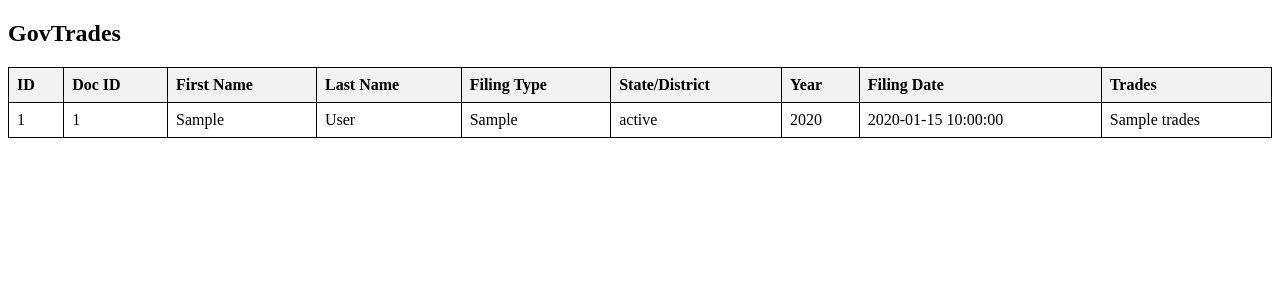
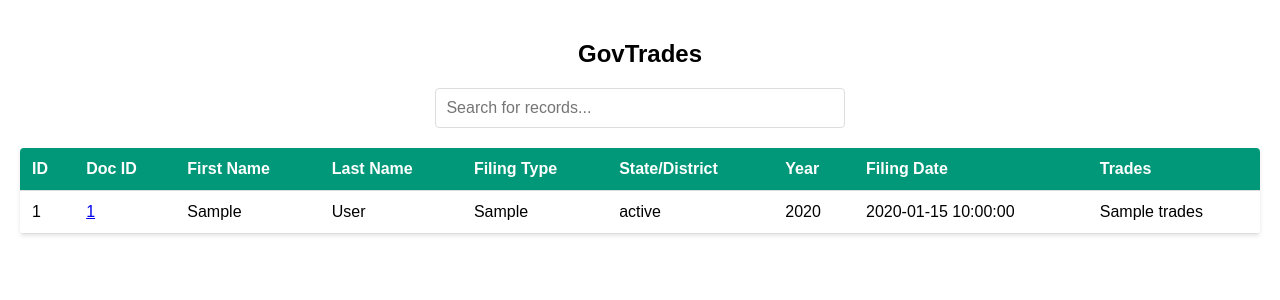
Before and after one commit to jwu-sym/govtrade, a Flask app: page / in a window 1280 px wide. Shown: the top 300 px of the page. Run offline with Flask 3, Linux system fonts and the light colour scheme; a database or web service that is not in the repository returns one stand-in record (values such as "Sample title"); some libraries are stand-ins or nearby versions.

Commit message:
Added records searching for gov trade records

```diff
--- a/src/templates/index.html
+++ b/src/templates/index.html
@@ -5,25 +5,51 @@
     <meta name="viewport" content="width=device-width, initial-scale=1.0">
     <title>GovTrade List</title>
     <style>
+        body {
+            font-family: Arial, sans-serif;
+            margin: 20px;
+            display: flex;
+            flex-direction: column;
+            align-items: center;
+        }
+        #searchBox {
+            font-size: 16px;
+            padding: 10px;
+            border: 1px solid #ddd;
+            border-radius: 4px;
+            width: 33%; /* Makes the search box one-third of the table width */
+            box-sizing: border-box;
+            margin-bottom: 20px;
+        }
         table {
+            border-collapse: collapse;
             width: 100%;
-            border-collapse: collapse;
-        }
-        table, th, td {
-            border: 1px solid black;
+            box-shadow: 0 2px 4px rgba(0,0,0,0.1); /* Adds a subtle shadow to the table */
+            border-radius: 4px; /* Rounded corners for the table */
+            overflow: hidden; /* Ensures the border-radius clips the table content */
         }
         th, td {
-            padding: 8px;
+            padding: 12px;
             text-align: left;
+            border-bottom: 1px solid #ddd; /* Adds a light border to each cell */
         }
         th {
-            background-color: #f2f2f2;
+            background-color: #009879; /* A fresh color for headers */
+            color: white;
             cursor: pointer;
+        }
+        tr:nth-child(even) {
+            background-color: #f2f2f2; /* Zebra-striping for rows */
+        }
+        tr:hover {
+            background-color: #ddd; /* Hover effect for rows */
         }
     </style>
 </head>
 <body>
     <h2>GovTrades</h2>
+    <input type="text" id="searchBox" onkeyup="searchTable()" placeholder="Search for records...">
+
     <table id="recordsTable">
         <thead>
             <tr>
@@ -42,7 +68,7 @@
             {% for record in records %}
                 <tr>
                     <td>{{ record.id }}</td>
-                    <td>{{ record.docId }}</td>
+                    <td><a href="https://disclosures-clerk.house.gov/public_disc/ptr-pdfs/2024/{{record.docId}}.pdf">{{ record.docId }}</a></td>
                     <td>{{ record.firstName }}</td>
                     <td>{{ record.lastName }}</td>
                     <td>{{ record.filingType }}</td>
--- a/static/js/sortable.js
+++ b/static/js/sortable.js
@@ -45,3 +45,26 @@
         }
     }
 }
+
+
+function searchTable() {
+    var input, filter, table, tr, td, i, txtValue;
+    input = document.getElementById("searchBox");
+    filter = input.value.toUpperCase();
+    table = document.getElementById("recordsTable");
+    tr = table.getElementsByTagName("tr");
+    for (i = 0; i < tr.length; i++) {
+        td = tr[i].getElementsByTagName("td");
+        for (let j = 0; j < td.length; j++) {
+            if (td[j]) {
+                txtValue = td[j].textContent || td[j].innerText;
+                if (txtValue.toUpperCase().indexOf(filter) > -1) {
+                    tr[i].style.display = "";
+                    break; // Stop loop if one cell matches
+                } else {
+                    tr[i].style.display = "none";
+                }
+            }
+        }
+    }
+}
```
